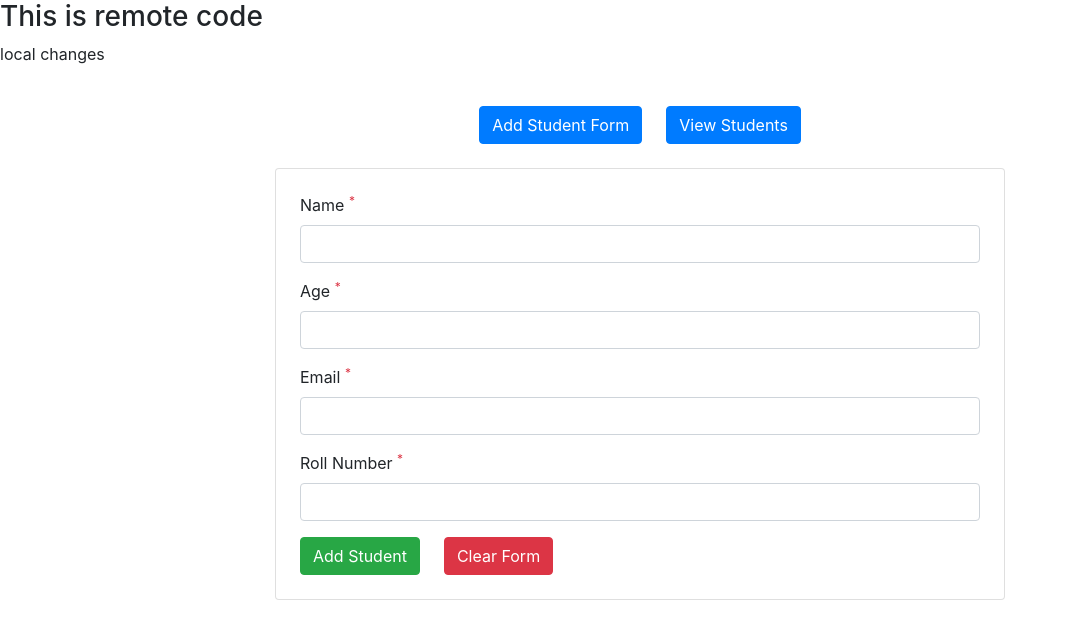
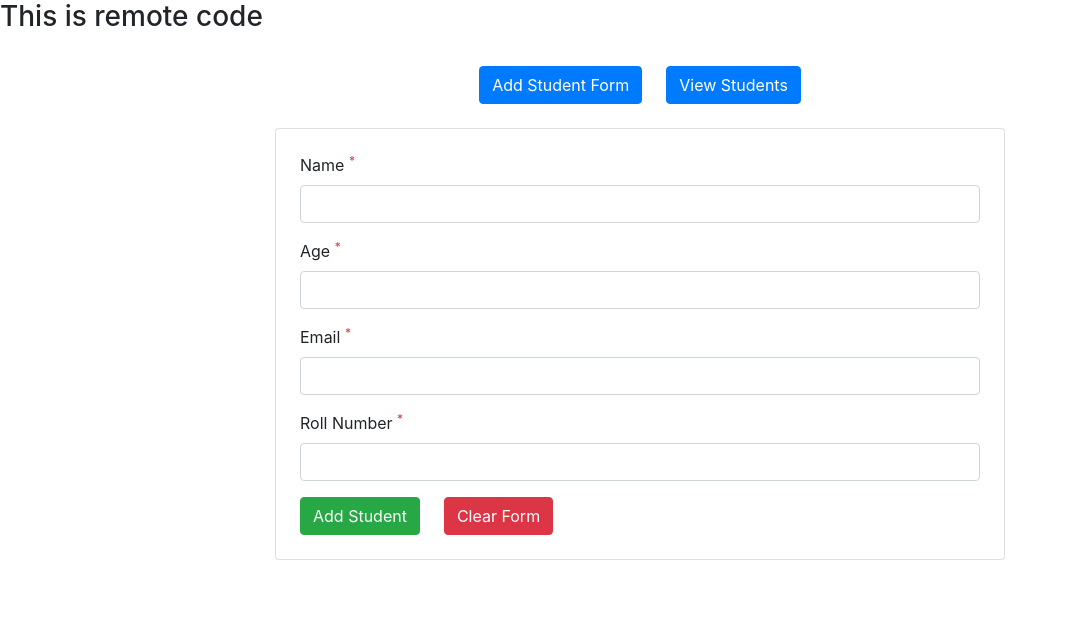
Before and after one commit to AishwaryaKulkarni1801/GITdemo, an Angular app: page / in a window 1280 px wide. Shown: the top 638 px of the page, without its empty margins (0-1067 px from the left). Built offline with nearby package versions, Linux system fonts and the light colour scheme.

Commit message:
conflict resolved my code is retained

```diff
--- a/src/app/app.component.html
+++ b/src/app/app.component.html
@@ -1,5 +1,4 @@
 <h3>This is remote code</h3>
-<p>local changes</p>
 <div class="container">
 <div class="row justify-content-center">
   <div class="mt-4">
```
